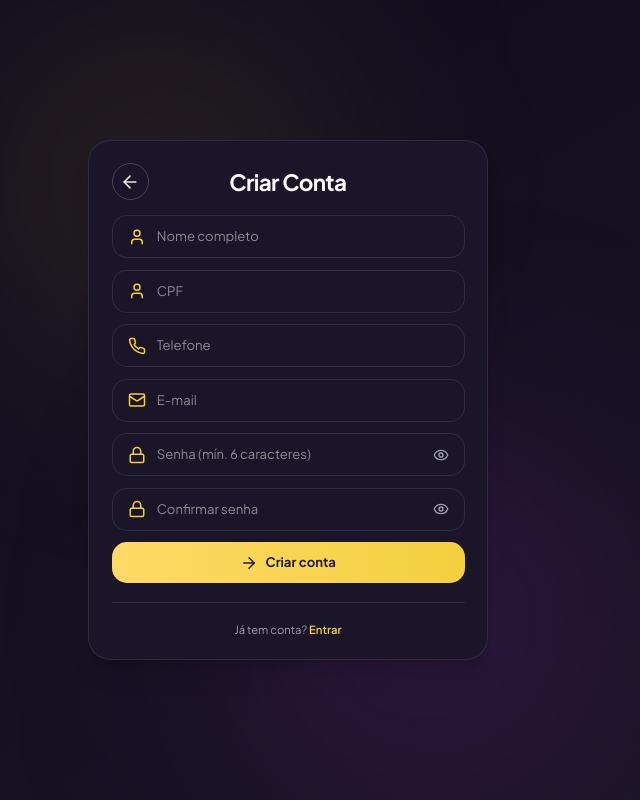
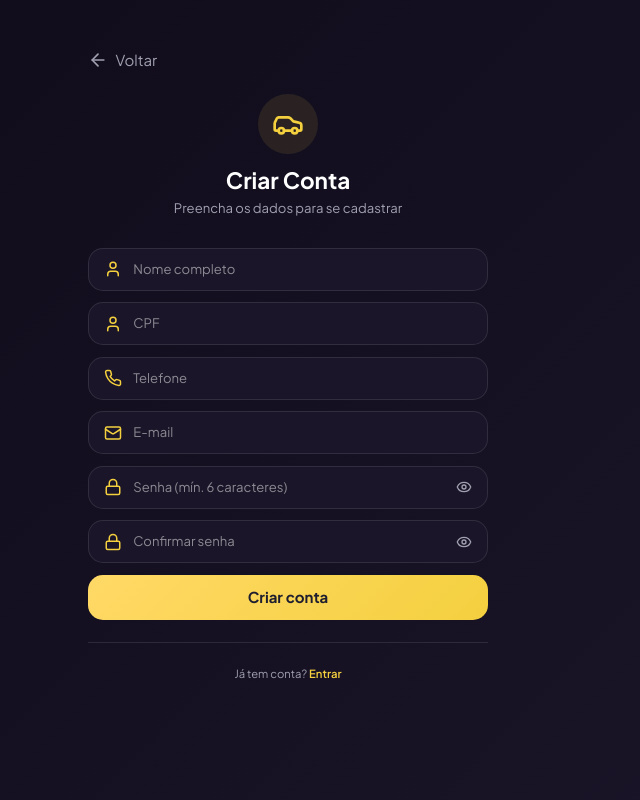
Before and after one commit to izakeobaleva/obaleva-app, a React (Vite) app: page /register in a window 1280 px wide. Shown: the whole page, without its empty margins (352-992 px from the left). Built offline with nearby package versions, Linux system fonts and the light colour scheme.

Commit message:
[dyad] wrote 1 file(s) + extra files edited outside of Dyad

```diff
--- a/src/pages/RegisterPassenger.tsx
+++ b/src/pages/RegisterPassenger.tsx
@@ -1,9 +1,8 @@
 import { useState } from 'react'
-import { useNavigate, Link } from 'react-router-dom'
+import { useNavigate } from 'react-router-dom'
 import { supabase } from '../lib/supabaseClient'
-import { motion } from 'framer-motion'
 import { toast } from 'sonner'
-import { User, Mail, Lock, Phone, Eye, EyeOff, ArrowRight, ArrowLeft, CheckCircle } from 'lucide-react'
+import { User, Mail, Lock, Phone, Eye, EyeOff, ArrowLeft, Car } from 'lucide-react'
 
 export function RegisterPassenger() {
   const navigate = useNavigate()
@@ -12,22 +11,16 @@ export function RegisterPassenger() {
   const [telefone, setTelefone] = useState('')
   const [email, setEmail] = useState('')
   const [password, setPassword] = useState('')
-  const [confirmPassword, setConfirmPassword] = useState('')
   const [showPassword, setShowPassword] = useState(false)
   const [showConfirm, setShowConfirm] = useState(false)
   const [loading, setLoading] = useState(false)
-  const [success, setSuccess] = useState(false)
+  const [step, setStep] = useState<'form' | 'success'>('form')
 
   const handleRegister = async (e: React.FormEvent) => {
     e.preventDefault()
 
     if (!nome || !cpf || !telefone || !email || !password) {
       toast.error('Preencha todos os campos')
-      return
-    }
-
-    if (password !== confirmPassword) {
-      toast.error('As senhas não coincidem')
       return
     }
 
@@ -41,15 +34,13 @@ export function RegisterPassenger() {
       const { data: authData, error: authError } = await supabase.auth.signUp({
         email,
         password,
-        options: {
-          data: { nome_completo: nome, tipo: 'passageiro' }
-        }
+        options: { data: { nome_completo: nome, tipo: 'passageiro' } }
       })
 
       if (authError) throw authError
       if (!authData.user) throw new Error('Erro ao criar usuário')
 
-      const { error: insertUserError } = await supabase.from('usuarios').insert({
+      await supabase.from('usuarios').insert({
         id: authData.user.id,
         nome_completo: nome,
         cpf,
@@ -57,15 +48,11 @@ export function RegisterPassenger() {
         email,
         tipo: 'passageiro'
       })
-      if (insertUserError) throw insertUserError
 
-      const { error: insertPassError } = await supabase.from('passageiros').insert({
-        id: authData.user.id
-      })
-      if (insertPassError) console.warn('Erro ao inserir em passageiros:', insertPassError)
+      await supabase.from('passageiros').insert({ id: authData.user.id })
 
-      setSuccess(true)
       toast.success('Conta criada com sucesso!')
+      setStep('success')
     } catch (err: any) {
       toast.error(err.message || 'Erro ao cadastrar')
     } finally {
@@ -73,61 +60,46 @@ export function RegisterPassenger() {
     }
   }
 
-  if (success) {
+  if (step === 'success') {
     return (
-      <div className="min-h-screen bg-gradient-to-br from-[#0F0B1A] to-[#1A1528] flex items-center justify-center p-5">
-        <div className="absolute inset-0 overflow-hidden pointer-events-none">
-          <div className="absolute top-0 left-1/4 w-96 h-96 bg-[#F4D03F]/10 rounded-full blur-[120px]" />
-          <div className="absolute bottom-0 right-1/4 w-96 h-96 bg-[#6B2D8C]/30 rounded-full blur-[120px]" />
-        </div>
-
-        <motion.div
-          initial={{ opacity: 0, scale: 0.95 }}
-          animate={{ opacity: 1, scale: 1 }}
-          className="relative z-10 bg-[#1A1528] rounded-3xl border border-white/10 shadow-xl w-full max-w-[380px] p-8 text-center"
-        >
+      <div className="min-h-screen flex items-center justify-center p-5" style={{ background: 'linear-gradient(135deg, #0F0B1A 0%, #1A1528 100%)' }}>
+        <div className="bg-[#1A1528] rounded-3xl border border-white/10 shadow-xl w-full max-w-[380px] p-8 text-center">
           <div className="w-16 h-16 bg-green-500/20 rounded-full flex items-center justify-center mx-auto mb-4">
-            <CheckCircle size={32} className="text-green-400" />
+            <svg className="w-8 h-8 text-green-400" fill="none" viewBox="0 0 24 24" stroke="currentColor">
+              <path strokeLinecap="round" strokeLinejoin="round" strokeWidth={2} d="M5 13l4 4L19 7" />
+            </svg>
           </div>
           <h2 className="text-xl font-bold text-white mb-2">Conta criada!</h2>
-          <p className="text-[#A0A0B0] text-sm mb-6">
-            Sua conta foi criada com sucesso. Agora você pode fazer login.
-          </p>
-          <Link
-            to="/login"
-            className="w-full py-3 rounded-2xl font-bold bg-gradient-to-r from-[#FFD966] to-[#F4D03F] text-[#1E1E2F] hover:shadow-lg transition-all inline-flex items-center justify-center gap-2"
+          <p className="text-[#A0A0B0] text-sm mb-6">Sua conta foi criada com sucesso.</p>
+          <button
+            onClick={() => window.location.href = '/login'}
+            className="w-full py-3 rounded-2xl font-bold text-[#1E1E2F] hover:shadow-lg transition-all"
+            style={{ background: 'linear-gradient(135deg, #FFD966 0%, #F4D03F 100%)' }}
           >
             Ir para o Login
-          </Link>
-        </motion.div>
+          </button>
+        </div>
       </div>
     )
   }
 
   return (
-    <div className="min-h-screen bg-gradient-to-br from-[#0F0B1A] to-[#1A1528] flex items-center justify-center p-5">
-      <div className="absolute inset-0 overflow-hidden pointer-events-none">
-        <div className="absolute top-0 left-1/4 w-96 h-96 bg-[#F4D03F]/10 rounded-full blur-[120px]" />
-        <div className="absolute bottom-0 right-1/4 w-96 h-96 bg-[#6B2D8C]/30 rounded-full blur-[120px]" />
-      </div>
+    <div className="min-h-screen p-5" style={{ background: 'linear-gradient(135deg, #0F0B1A 0%, #1A1528 100%)' }}>
+      <div className="max-w-[400px] mx-auto pt-8">
+        <button
+          onClick={() => window.location.href = '/login'}
+          className="flex items-center gap-2 text-[#A0A0B0] hover:text-white transition mb-6"
+          type="button"
+        >
+          <ArrowLeft size={20} /> Voltar
+        </button>
 
-      <motion.div
-        initial={{ opacity: 0, y: 30 }}
-        animate={{ opacity: 1, y: 0 }}
-        className="relative z-10 bg-[#1A1528] rounded-3xl border border-white/10 shadow-xl w-full max-w-[400px] p-6"
-      >
-        <div className="flex items-center mb-4">
-          <button
-            onClick={() => navigate('/login')}
-            className="btn-outline-dark p-2 inline-flex items-center justify-center"
-            aria-label="Voltar"
-            type="button"
-          >
-            <ArrowLeft size={20} />
-          </button>
-          <div className="flex-1 text-center -ml-10">
-            <h1 className="text-2xl font-bold text-white" style={{ fontFamily: "'Plus Jakarta Sans', sans-serif", letterSpacing: '-0.03em' }}>Criar Conta</h1>
+        <div className="text-center mb-8">
+          <div className="w-16 h-16 rounded-full flex items-center justify-center mx-auto mb-3" style={{ background: 'rgba(244, 208, 63, 0.1)' }}>
+            <Car className="text-[#F4D03F]" size={32} />
           </div>
+          <h1 className="text-2xl font-bold text-white">Criar Conta</h1>
+          <p className="text-[#A0A0B0] text-sm mt-1">Preencha os dados para se cadastrar</p>
         </div>
 
         <form onSubmit={handleRegister} className="space-y-3">
@@ -162,12 +134,7 @@ export function RegisterPassenger() {
               required
               minLength={6}
             />
-            <button
-              type="button"
-              onClick={() => setShowPassword(!showPassword)}
-              className="text-[#A0A0B0] hover:text-white transition shrink-0"
-              aria-label={showPassword ? 'Ocultar senha' : 'Mostrar senha'}
-            >
+            <button type="button" onClick={() => setShowPassword(!showPassword)} className="text-[#A0A0B0] hover:text-white transition shrink-0">
               {showPassword ? <EyeOff size={16} /> : <Eye size={16} />}
             </button>
           </div>
@@ -178,30 +145,39 @@ export function RegisterPassenger() {
               type={showConfirm ? 'text' : 'password'}
               placeholder="Confirmar senha"
               className="w-full bg-transparent text-white placeholder-white/50 focus:outline-none text-sm"
-              value={confirmPassword}
-              onChange={e => setConfirmPassword(e.target.value)}
+              value={password}
+              onChange={e => setPassword(e.target.value)}
               required
               minLength={6}
             />
-            <button
-              type="button"
-              onClick={() => setShowConfirm(!showConfirm)}
-              className="text-[#A0A0B0] hover:text-white transition shrink-0"
-              aria-label={showConfirm ? 'Ocultar senha' : 'Mostrar senha'}
-            >
+            <button type="button" onClick={() => setShowConfirm(!showConfirm)} className="text-[#A0A0B0] hover:text-white transition shrink-0">
               {showConfirm ? <EyeOff size={16} /> : <Eye size={16} />}
             </button>
           </div>
 
-          <motion.button whileTap={{ scale: 0.98 }} type="submit" disabled={loading} className="w-full rounded-2xl font-bold bg-gradient-to-r from-[#FFD966] to-[#F4D03F] text-[#1E1E2F] hover:shadow-lg transition-all flex items-center justify-center gap-2 py-3 text-sm">
-            {loading ? 'Cadastrando...' : <><ArrowRight size={18} /> Criar conta</>}
-          </motion.button>
+          <button
+            type="submit"
+            disabled={loading}
+            className="w-full py-3 rounded-2xl font-bold text-[#1E1E2F] hover:shadow-lg transition-all disabled:opacity-50"
+            style={{ background: 'linear-gradient(135deg, #FFD966 0%, #F4D03F 100%)' }}
+          >
+            {loading ? 'Cadastrando...' : 'Criar conta'}
+          </button>
         </form>
 
-        <div className="mt-5 pt-5 border-t border-white/10 text-center">
-          <p className="text-xs text-[#A0A0B0]">Já tem conta? <Link to="/login" className="text-[#F4D03F] font-semibold hover:underline">Entrar</Link></p>
+        <div className="mt-6 pt-6 border-t border-white/10 text-center">
+          <p className="text-xs text-[#A0A0B0]">
+            Já tem conta?{' '}
+            <button
+              onClick={() => window.location.href = '/login'}
+              className="text-[#F4D03F] font-semibold hover:underline"
+              type="button"
+            >
+              Entrar
+            </button>
+          </p>
         </div>
-      </motion.div>
+      </div>
     </div>
   )
 }
```
Also changed, not shown: .dyad/screenshot/5cfe95ba4605ff01ec94478bf0a5733afbc33ac3.png (deleted), .dyad/screenshot/95f653e2e949f9e25049446d14487e54454485c0.png (added).
